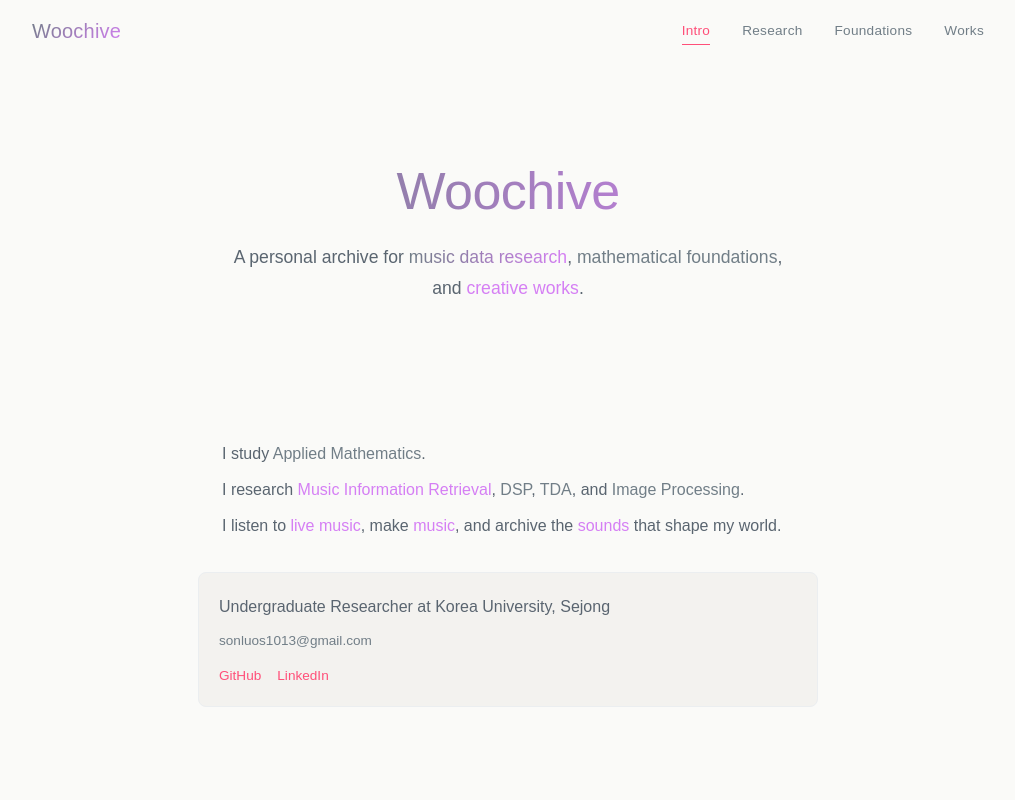
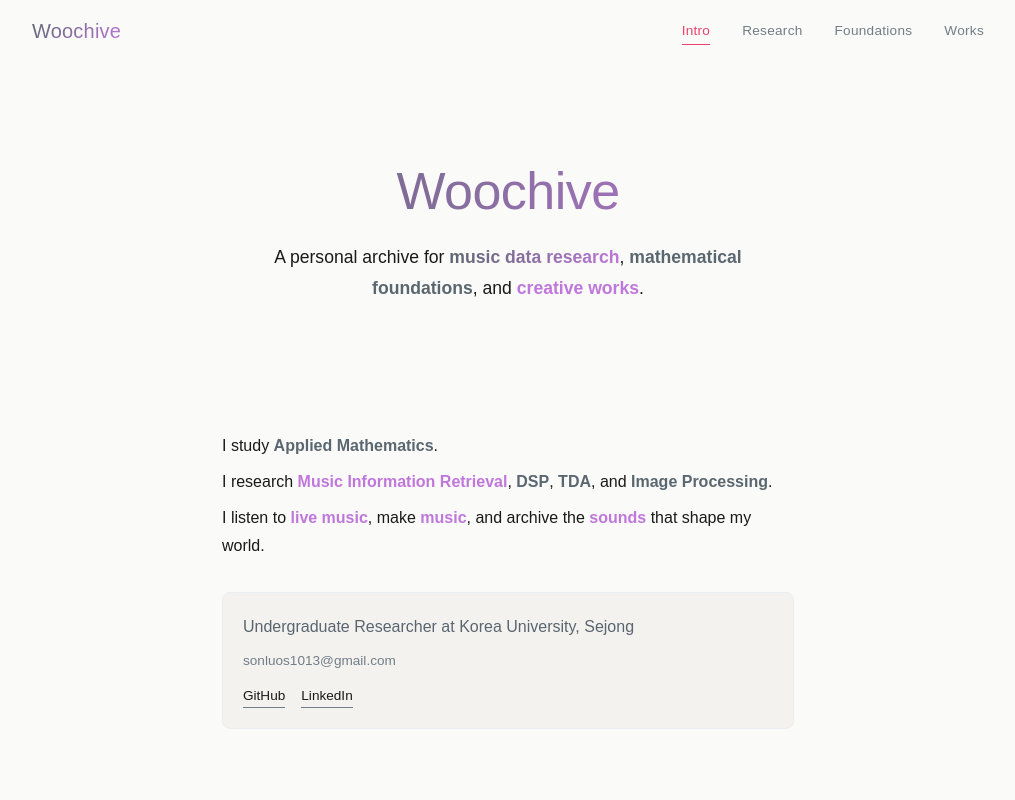
Before and after one commit to sonluos/woochive, a React (Vite) app: page / in a window 1280 px wide. Shown: the top 800 px of the page, without its empty margins (132-1147 px from the left). Built offline with nearby package versions, Linux system fonts and the light colour scheme.

Commit message:
style: update colors, bold highlights, adjust spacing, restyle links

```diff
--- a/src/pages/Home.css
+++ b/src/pages/Home.css
@@ -31,25 +31,26 @@
 
 .intro__tagline {
   font-size: var(--text-md);
-  color: var(--ink-soft);
+  color: var(--ink);
   max-width: 36rem;
   margin: 0 auto var(--sp-8);
   line-height: var(--leading-relaxed);
 }
 
 /* Highlight utility classes */
-.highlight--gray { color: #717E87; }
-.highlight--purple { color: #D57FF4; }
+.highlight--gray { color: #5B6770; font-weight: 600; }
+.highlight--purple { color: #C077DB; font-weight: 600; }
 .highlight--gradient {
-  background: linear-gradient(90deg, #717E87 0%, #D57FF4 100%);
+  background: linear-gradient(90deg, #5B6770 0%, #C077DB 100%);
   -webkit-background-clip: text;
   -webkit-text-fill-color: transparent;
   background-clip: text;
+  font-weight: 600;
 }
 
 /* Bio block */
 .intro__bio {
-  margin-top: var(--sp-10);
+  margin-top: var(--sp-8);
   max-width: 38.75rem;
   margin-left: auto;
   margin-right: auto;
@@ -58,7 +59,7 @@
 .intro__bio-line {
   font-family: var(--font-sans);
   font-size: var(--text-base);
-  color: var(--ink-soft);
+  color: var(--ink);
   line-height: var(--leading-relaxed);
   margin-bottom: var(--sp-2);
 }
@@ -70,6 +71,9 @@
 /* Info section */
 .intro__info {
   margin-top: var(--sp-8);
+  max-width: 38.75rem;
+  margin-left: auto;
+  margin-right: auto;
 }
 
 /* InfoCard */
@@ -103,13 +107,16 @@
 .info-card__link {
   font-size: var(--text-sm);
   font-weight: var(--weight-medium);
-  color: var(--accent);
+  color: var(--ink);
   text-decoration: none;
-  transition: color var(--ease);
+  border-bottom: 1px solid var(--ink-muted);
+  padding-bottom: 1px;
+  transition: border-color var(--ease), opacity var(--ease);
 }
 
 .info-card__link:hover {
-  color: var(--accent-hot);
+  border-color: var(--ink);
+  opacity: 0.7;
 }
 
 /* Responsive: mobile adjustments */
--- a/src/styles/variables.css
+++ b/src/styles/variables.css
@@ -9,18 +9,18 @@
   --paper-2:    #f3f2ef;
   --paper-3:    #eceae5;
 
-  --accent:     #FF4F79;   /* hot pink — primary accent for all content elements */
-  --accent-dim: #ff7a9a;
-  --accent-bg:  rgba(255, 79, 121, 0.08);
-  --accent-2:   #717E87;  /* steel blue-gray — academic calm */
-  --accent-2-bg: rgba(113, 126, 135, 0.08);
-  --accent-hot: #FF4F79;  /* same as accent — unified */
-  --accent-hot-dim: #ff7a9a;
-  --accent-hot-bg: rgba(255, 79, 121, 0.08);
+  --accent:     #EA426A;   /* red — primary accent */
+  --accent-dim: #f06b8a;
+  --accent-bg:  rgba(234, 66, 106, 0.08);
+  --accent-2:   #5B6770;  /* steel blue-gray — academic calm */
+  --accent-2-bg: rgba(91, 103, 112, 0.08);
+  --accent-hot: #EA426A;  /* same as accent — unified */
+  --accent-hot-dim: #f06b8a;
+  --accent-hot-bg: rgba(234, 66, 106, 0.08);
 
   /* Gradient for brand text */
-  --gradient-brand: linear-gradient(135deg, #717E87 0%, #D57FF4 100%);
-  --gradient-title: linear-gradient(90deg, #717E87 0%, #D57FF4 100%);
+  --gradient-brand: linear-gradient(135deg, #5B6770 0%, #C077DB 100%);
+  --gradient-title: linear-gradient(90deg, #5B6770 0%, #C077DB 100%);
 
   --border:     #dfe3e6;
   --border-soft:#ebeef0;
```
